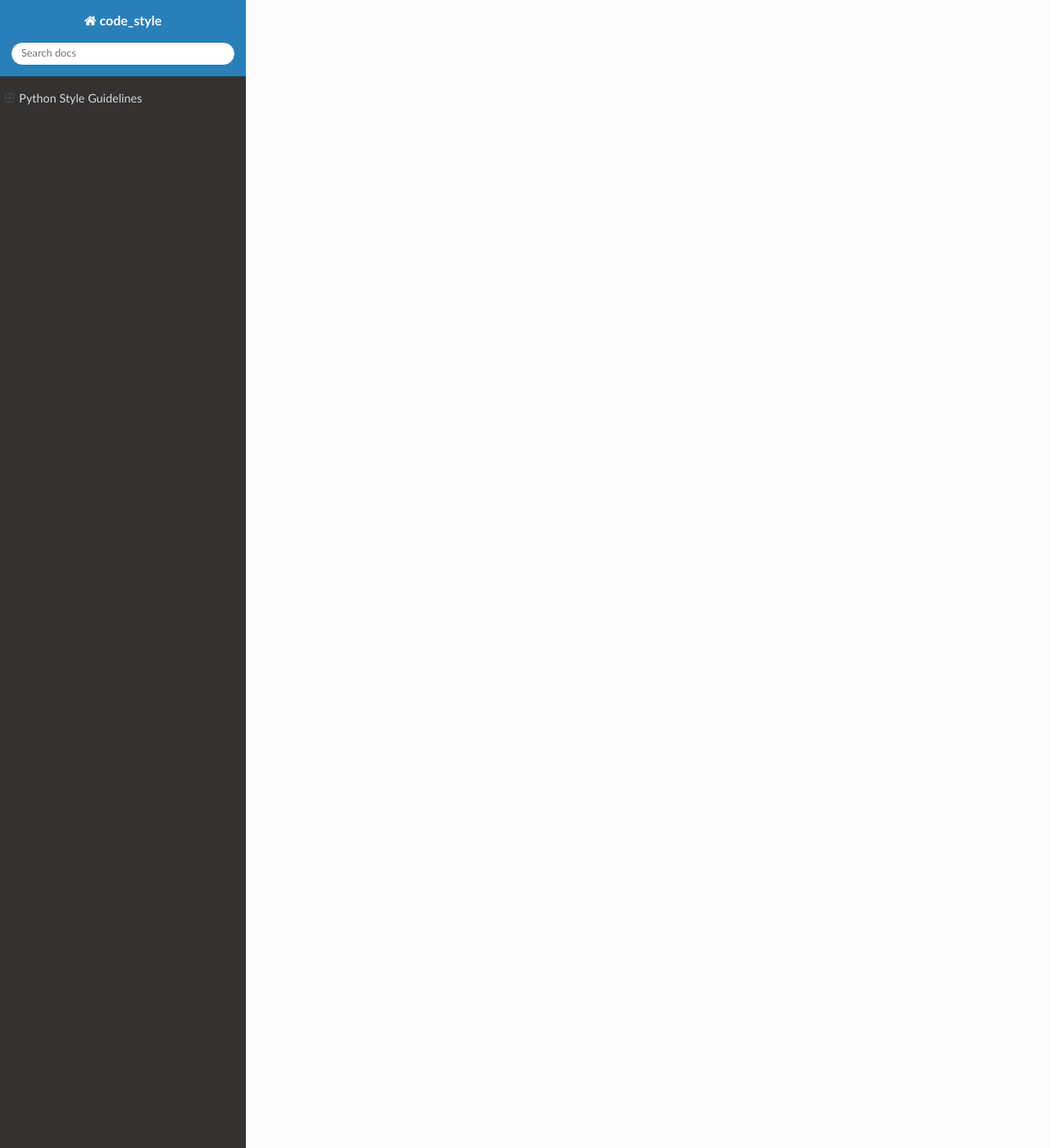
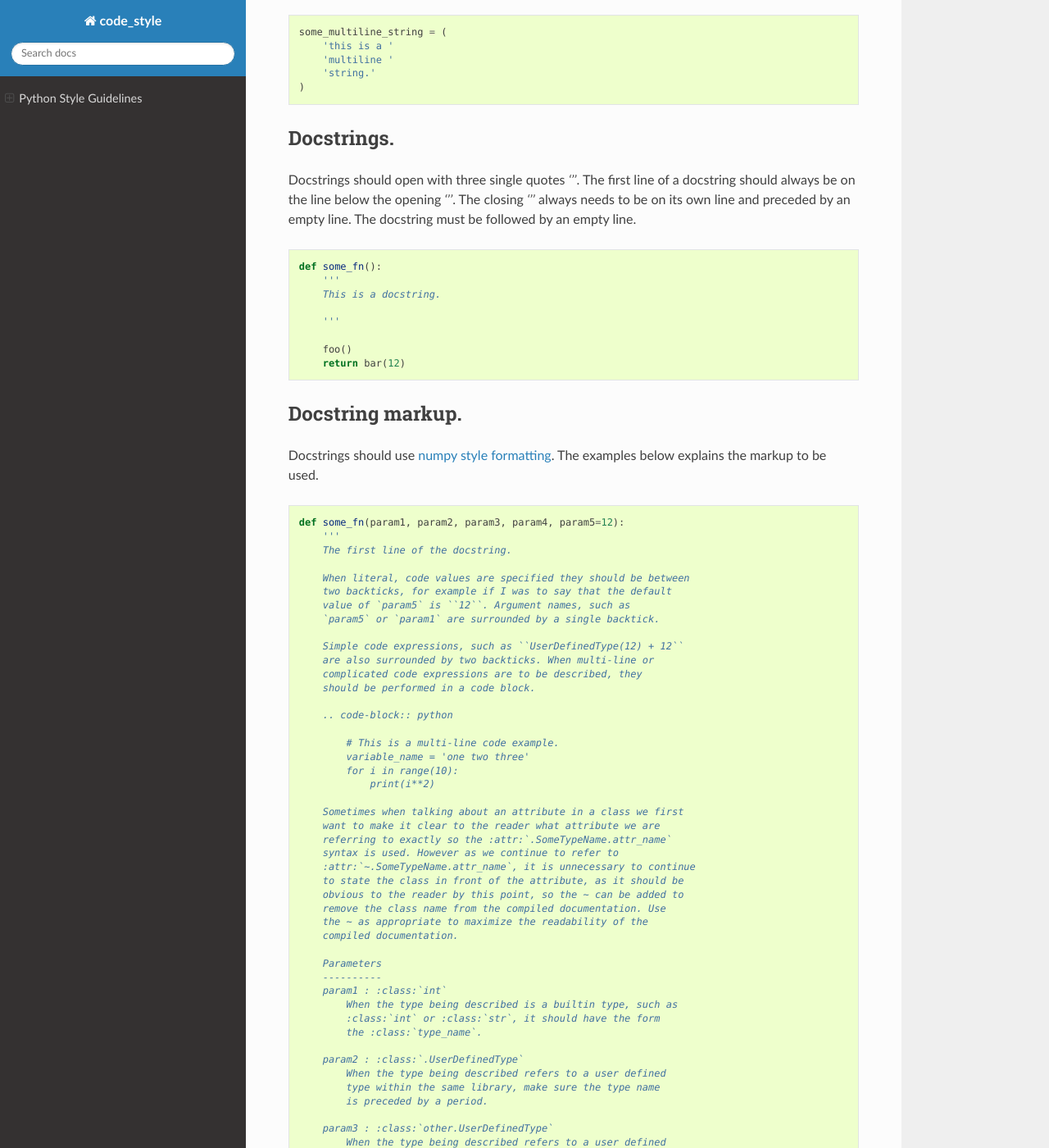
Before and after one commit to lukasturcani/code_style, a Sphinx documentation site: the page built from docs/python.rst, in a window 1280 px wide and 1400 px high, scrolled down 2677 px. Shown: the whole window at 82% size. Built offline with Sphinx 7.4.7 and the Read the Docs theme 2.0.0, drawn with Linux system fonts in a browser that asks for light colours; some of the changed text lies outside the part shown.

Commit message:
Added more content.

```diff
--- a/docs/python.rst
+++ b/docs/python.rst
@@ -75,6 +75,12 @@ line without any parameter names.
 
     some_variable = some_function(1, 2, 3)
 
+They can also be done with parameter names, if they fit.
+
+.. code-block:: python
+
+    some_variable = some_function(param1=12, param2=32, param3=21)
+
 Functions with more than 3 parameters must be called with each
 parameter specified by name and on a separate line.
 
@@ -113,3 +119,159 @@ split so that each parameter is on a separate line. The closing
         some_keyword_parameter=12
     ):
         return 12
+
+Strings.
+--------
+
+Strings should use `'`, unless `'` needs to be a character in the
+string.
+
+.. code-block:: python
+
+    some_string = 'abcdefg'
+
+Multi-line strings.
+-------------------
+
+Opening and closing brackets should be on separate lines and
+spaces should be at the end of the line, not the start.
+
+.. code-block:: python
+
+    some_multiline_string = (
+        'this is a '
+        'multiline '
+        'string.'
+    )
+
+Docstrings.
+-----------
+
+Docstrings should open with three single quotes `'''`.
+The first line of a docstring should always be on the line below
+the opening `'''`. The closing `'''` always needs to be on its own
+line and preceded by an empty line. The docstring must be followed by
+an empty line.
+
+.. code-block:: python
+
+    def some_fn():
+        '''
+        This is a docstring.
+
+        '''
+
+        foo()
+        return bar(12)
+
+
+Docstring markup.
+-----------------
+
+Docstrings should use `numpy style formatting`_.
+The examples below explains the markup to be used.
+
+.. code-block:: python
+
+    def some_fn(param1, param2, param3, param4, param5=12):
+        '''
+        The first line of the docstring.
+
+        When literal, code values are specified they should be between
+        two backticks, for example if I was to say that the default
+        value of `param5` is ``12``. Argument names, such as
+        `param5` or `param1` are surrounded by a single backtick.
+
+        Simple code expressions, such as ``UserDefinedType(12) + 12``
+        are also surrounded by two backticks. When multi-line or
+        complicated code expressions are to be described, they
+        should be performed in a code block.
+
+        .. code-block:: python
+
+            # This is a multi-line code example.
+            variable_name = 'one two three'
+            for i in range(10):
+                print(i**2)
+
+        Sometimes when talking about an attribute in a class we first
+        want to make it clear to the reader what attribute we are
+        referring to exactly so the :attr:`.SomeTypeName.attr_name`
+        syntax is used. However as we continue to refer to
+        :attr:`~.SomeTypeName.attr_name`, it is unnecessary to continue
+        to state the class in front of the attribute, as it should be
+        obvious to the reader by this point, so the ~ can be added to
+        remove the class name from the compiled documentation. Use
+        the ~ as appropriate to maximize the readability of the
+        compiled documentation.
+
+        Parameters
+        ----------
+        param1 : :class:`int`
+            When the type being described is a builtin type, such as
+            :class:`int` or :class:`str`, it should have the form
+            the :class:`type_name`.
+
+        param2 : :class:`.UserDefinedType`
+            When the type being described refers to a user defined
+            type within the same library, make sure the type name
+            is preceded by a period.
+
+        param3 : :class:`other.UserDefinedType`
+            When the type being described refers to a user defined
+            type in another library, state the name of the library
+            and name the type. If the type is in a submodule of the
+            library DO NOT name the submodules. For example, we may
+            want to document the use of a :class:`numpy.ndarray`.
+
+        param4 : :class:`~.mod.submod.subsubmod.UserDefinedType`
+            Sometimes there may be two user defined types in the
+            same library with the same name but defined in different
+            submodules of the library. If we want to refer to form a
+            hyperlink, we have to add the the necessary submodule
+            names in front of the user defined type's name, so that
+            it is unambiguous which type is being referred to. The
+            ~ means that the submodule names will be removed from the
+            compiled documentation. This means that the ~ can be
+            removed or kept, depending on what is less confusing to
+            the reader.
+
+        param5 : :class:`int`, optional
+            When the parameter is optional, it should be stated as
+            optional after the type declaration.
+
+        Returns
+        -------
+        :class:`int`
+            Returns a number.
+
+        '''
+
+        return 12
+
+    class SomeType:
+        '''
+        An example type.
+
+        Note that class docstrings should not document the attributes
+        defined in a parent class, unless there is something different
+        about them.
+
+        Attributes
+        ----------
+        alpha : :class:`int`
+            Attributes defined within this class are referred to by
+            the :attr:`alpha` or :attr:`beta` syntax.
+
+        beta : :class:`str`
+            Attributes of a different class are referred to by
+            preceding with a period and the type name, for example
+            :attr:`.SomeOtherType.attribute_name`.
+
+        '''
+
+        def __init__(self):
+            self.alpha = 1
+            self.beta = 'b'
+
+.. _`numpy style formatting`: https://sphinxcontrib-napoleon.readthedocs.io/en/latest/example_numpy.html
```
